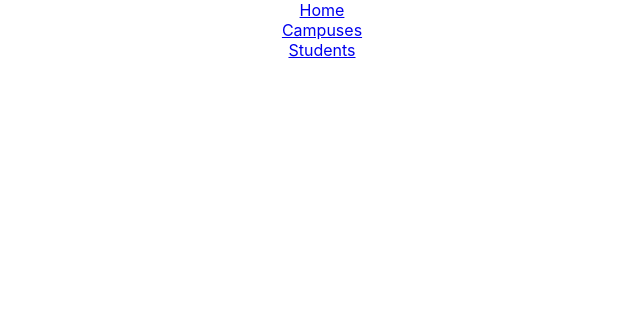
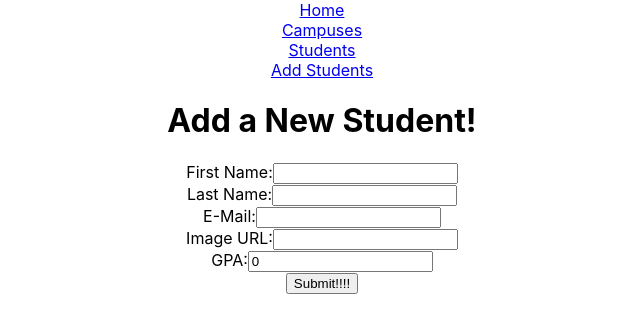
Before and after one commit to ranoushh/crud-frontend, a React (Create React App) app: page /AddStudents in a window 1280 px wide. Shown: the top 332 px of the page, without its empty margins (318-958 px from the left). Built offline with nearby package versions, Linux system fonts and the light colour scheme.

Commit message:
created a working add student form, prevent default faulty and commented out for now

```diff
--- a/src/App.js
+++ b/src/App.js
@@ -1,8 +1,8 @@
-import logo from './logo.svg';
 import './App.css';
 import { BrowserRouter as Router, Routes, Route, Link } from "react-router-dom";
 import Campuses from './components/campuses';
 import Students from './components/students';
+import AddStudents from './components/AddStudents';
 import Home from './components/Home';
 
 function App() {
@@ -13,10 +13,12 @@ function App() {
         <nav>
 
               <Link to="/">Home</Link>
-              <br></br>
+              <br/>
               <Link to="/campuses">Campuses</Link>
-              <br></br>
+              <br/>
               <Link to="/students">Students</Link>
+              <br/>
+              <Link to="/AddStudents">Add Students</Link>
         </nav>
 
         {/* Routes */}
@@ -24,6 +26,7 @@ function App() {
           <Route path="/" element={<Home />} />
           <Route path="/campuses" element={<Campuses />} />
           <Route path="/students" element={<Students />} />
+          <Route path = "/AddStudents" element={<AddStudents/>} />
         </Routes>
       </div>
     </Router>
--- /dev/null
+++ b/src/components/AddStudents.js
@@ -0,0 +1,77 @@
+import React, { useState } from 'react'
+
+function AddStudents() {
+    // const [firstName, setfirstName] = useState('')
+    // const [lastName, setlastName] = useState('')
+    // const [email, setemail] = useState('')
+    // const [imgURL, setimgURL] = useState('')
+    // const [gpa, setgpa] = useState(0)
+
+    //setting consts within state
+    const [state, setState] = useState({
+        firstName: "",
+        lastName: "",
+        email: "",
+        imgURL: "",
+        gpa: 0.00,
+    })
+
+    const handleChange = (event) => {
+        const value = event.target.value;
+        setState({
+            ...state,
+            [event.target.name]: value,
+        })
+    };
+
+    const handleSubmit = () => {
+        // const submitObj = {
+        //     firstName: state.firstName,
+        //     lastName: state.lastName,
+        //     email: state.email,
+        //     imgURL: state.imgURL,
+        //     gpa: state.gpa
+        // };
+        //above no longer necessary b/c consts are all contained w/i state
+
+        //event.preventDefault(); does not work, have not figured out how to FIX IT
+        //event.preventDefault();
+        console.log(state)
+    };
+
+
+  return (
+    <div><h1>Add a New Student!</h1>
+    <form onSubmit={handleSubmit}>
+        <label>
+            First Name:
+        <input type="text" defaultValue={state.firstName} onChange={handleChange} ></input>
+        </label>
+        <br />
+        <label>
+            Last Name:
+        <input type="text" defaultValue={state.lastName} onChange={handleChange}></input>
+        </label>
+        <br />
+        <label>
+            E-Mail:
+        <input type="text" defaultValue={state.email} onChange={handleChange}></input>
+        </label>
+        <br />
+        <label>
+            Image URL:
+        <input type="text" defaultValue={state.imgURL} onChange={handleChange}></input>
+        </label>
+        <br />
+        <label>
+            GPA:
+        <input type="number" step="0.01" defaultValue={state.gpa} onChange={handleChange}></input>
+        </label>
+        <br />
+        <input onSubmit={handleSubmit} type="submit" value="Submit!!!!"></input>
+    </form>
+    </div>
+  )
+}
+
+export default AddStudents;
```
